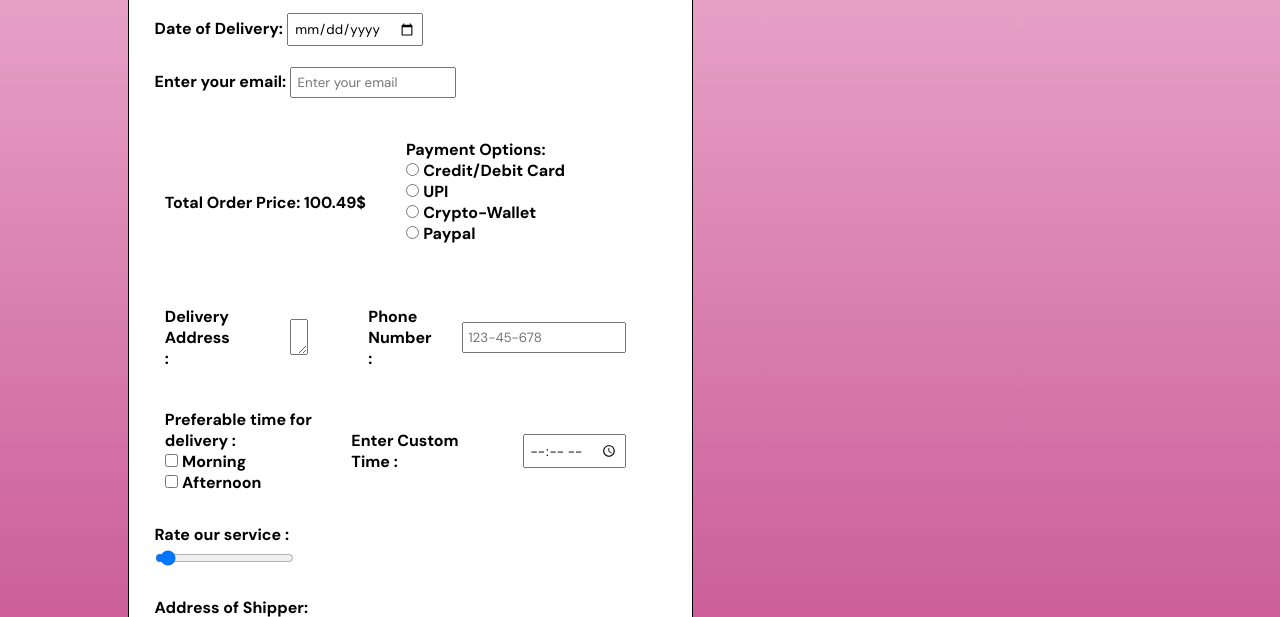
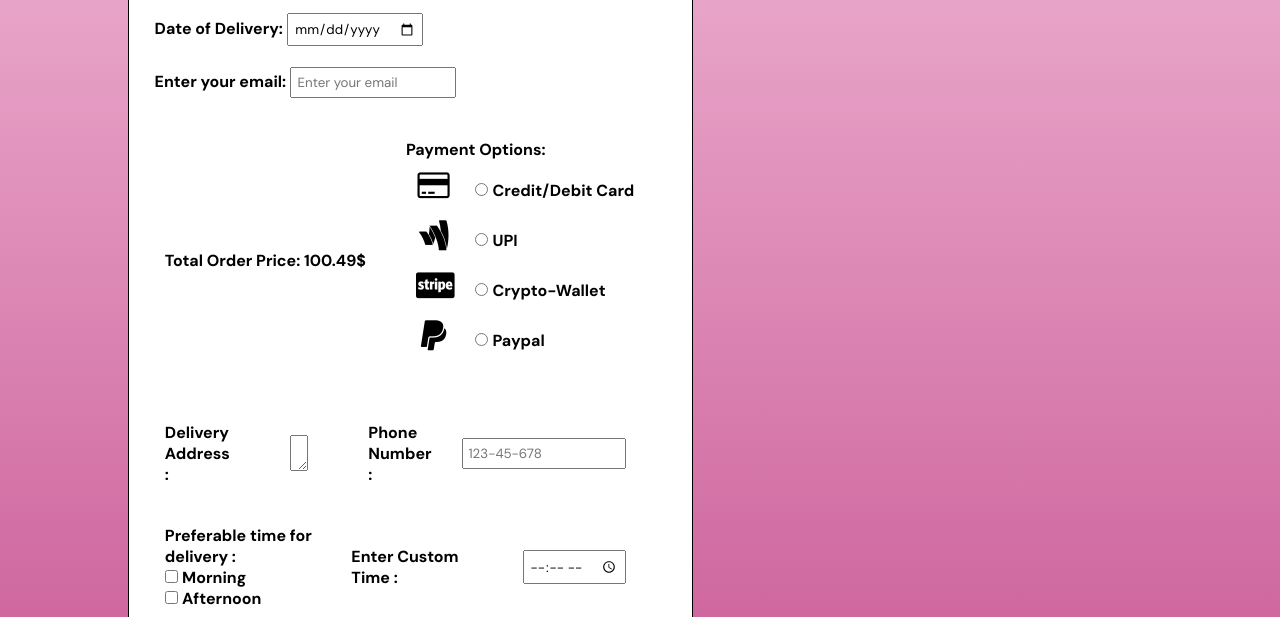
Before and after one commit to Abhip32/IP-LAB-1.2, a plain HTML site: page index.html in a window 1280 px wide. Shown: the part 483-1100 px from the top of the page. Drawn offline with Linux system fonts and the light colour scheme.

Commit message:
Update index.html

```diff
--- a/index.html
+++ b/index.html
@@ -205,12 +205,16 @@ label{
 
       <div class="paymentoptions">
         <label for="payment_options">Payment Options:</label><br>
+        <i class="fa fa-credit-card" aria-hidden="true"></i>
         <input type="radio" id="cc" name="payment" value="Credit/Debit Card">
         <label for="cc">Credit/Debit Card</label><br>
+        <i class="fa fa-google-wallet"></i>
         <input type="radio" id="upi" name="payment" value="UPI">
         <label for="upi">UPI</label><br>
+        <i class="fa fa-cc-stripe"></i>
         <input type="radio" id="crypto" name="payment" value="Crypto">
         <label for="crypto">Crypto-Wallet</label><br>
+        <i class="fa fa-paypal"></i>
         <input type="radio" id="paypal" name="payment" value="Paypal">
         <label for="crypto">Paypal</label><br><br>
       </div>
```
